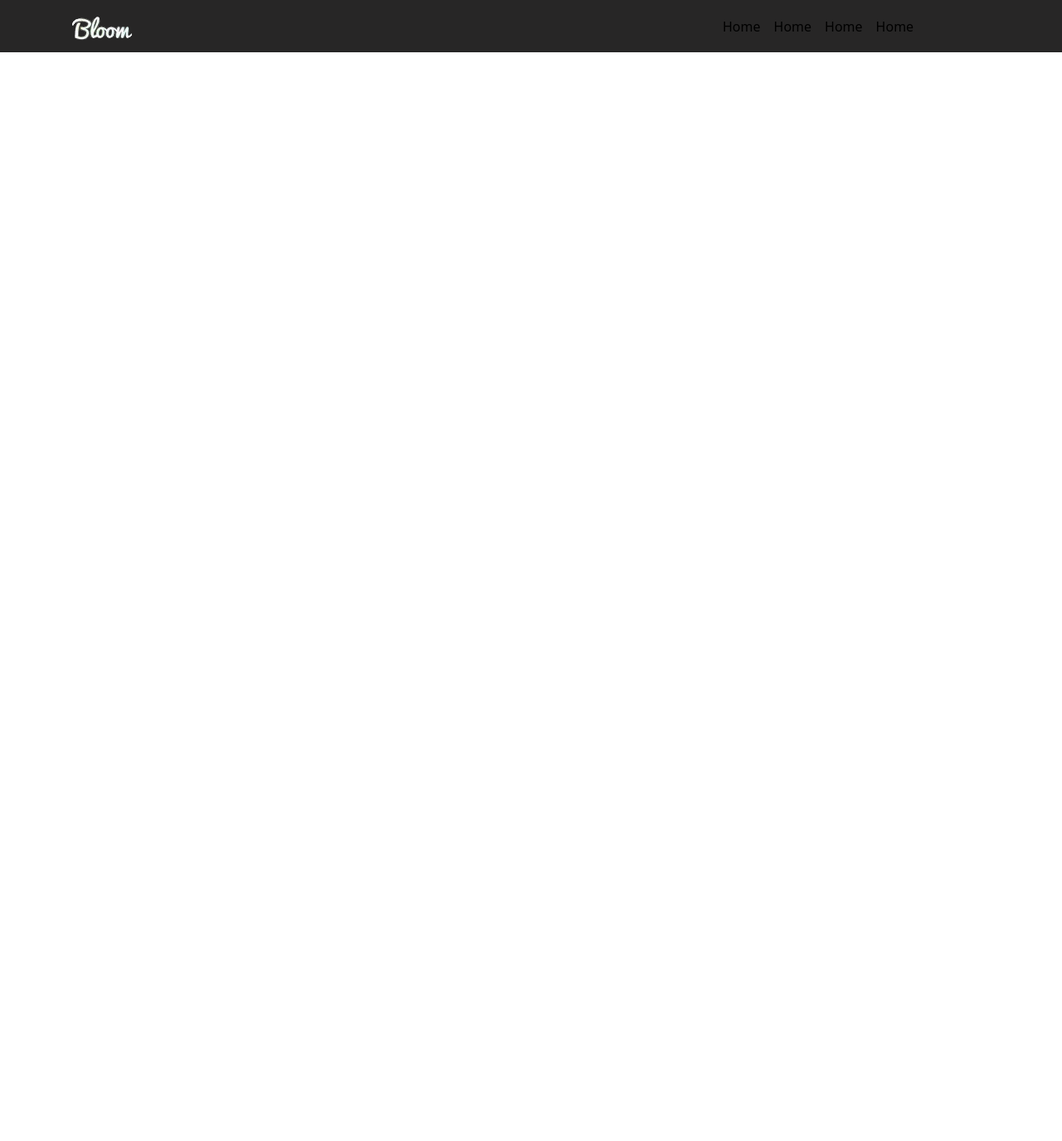
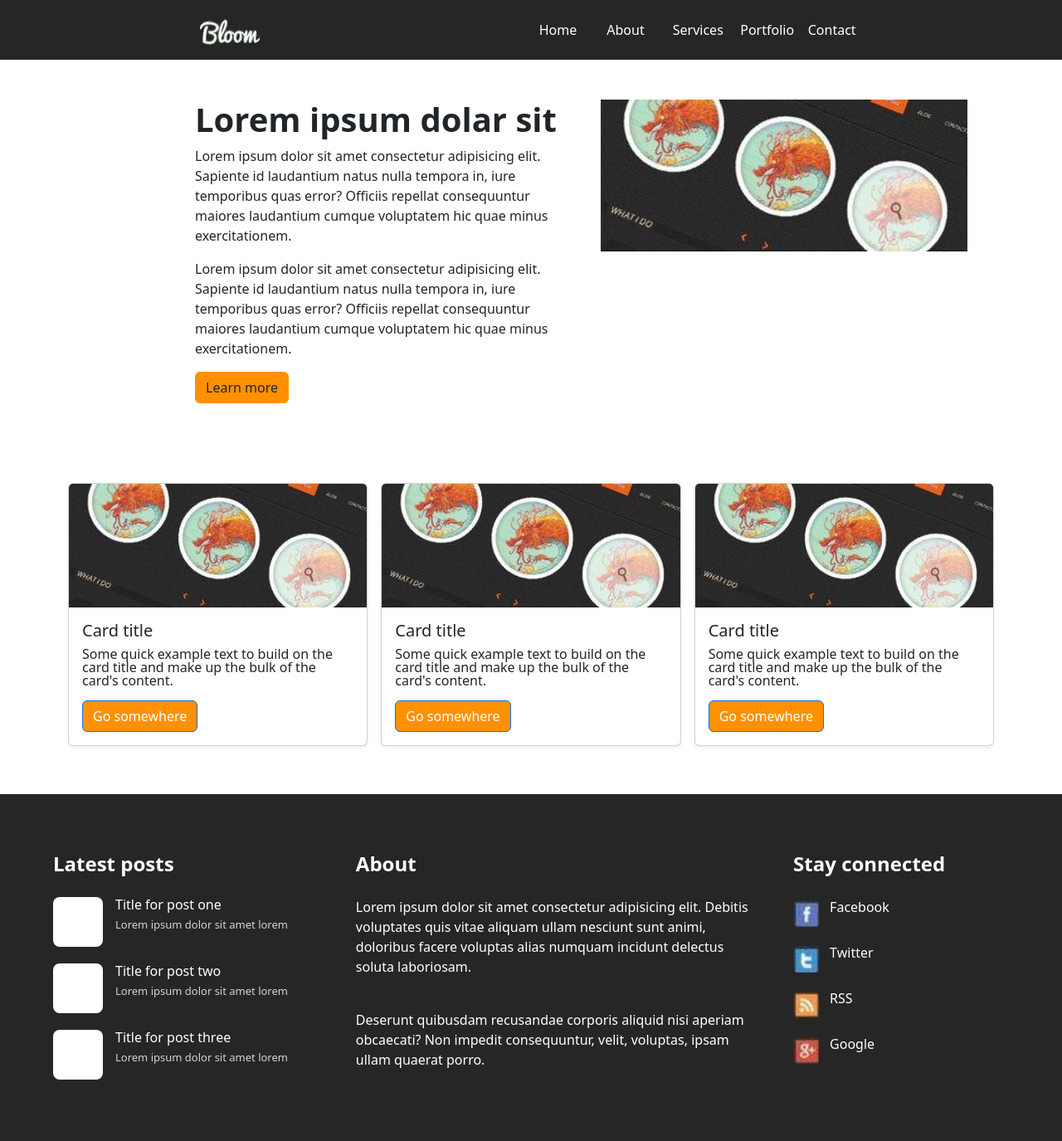
Before and after one commit to Web-Affan-Farooq/bloom, a plain HTML site: page bootstrap-version/index.html in a window 1280 px wide. Shown: the whole page at 83% size. Before the commit the page ends 800 px from the top, so only its background shows below. Drawn offline with nearby package versions, Linux system fonts and the light colour scheme.

Commit message:
Completed bootstrap version

```diff
--- /dev/null
+++ b/bootstrap-version/footer.css
@@ -0,0 +1,115 @@
+footer {
+    display: flex;
+    flex-wrap: wrap;
+    margin-top: 10px;
+    justify-content: space-between;
+    align-items: start;
+    padding: 70px 5%;
+    color: white;
+    gap: 40px;
+    background-color: var(--primary);
+}
+
+footer h2 {
+    font-size: 24px;
+    margin-bottom: 25px;
+    font-weight: bold;
+}
+
+
+.latest-posts {
+    flex: 1;
+    min-width: 250px;
+}
+
+.about {
+    flex: 1.5;
+    min-width: 280px;
+}
+
+.links {
+    flex: 0.8;
+    min-width: 200px;
+}
+
+
+.ltp-container {
+    display: flex;
+    flex-direction: column;
+    gap: 20px;
+}
+
+.post-item {
+    display: flex;
+    justify-content: start;
+    align-items: center;
+    gap: 15px;
+}
+
+.post-item .img {
+    width: 60px;
+    height: 60px;
+    flex-shrink: 0;
+    background-color: white;
+    border-radius: 8px;
+}
+
+.post-item .content h3 {
+    font-size: 16px;
+    margin-bottom: 4px;
+}
+
+.post-item .content p {
+    font-size: 13px;
+    opacity: 0.8;
+}
+
+
+.links-container {
+    display: flex;
+    flex-direction: column;
+    gap: 15px;
+}
+
+.social-link {
+    display: flex;
+    align-items: center;
+    gap: 12px;
+    transition: transform 0.2s;
+    cursor: pointer;
+}
+
+.social-link:hover {
+    transform: translateX(5px);
+}
+
+.social-link .logo {
+    width: 32px;
+    height: 32px;
+    border-radius: 5px;
+}
+
+
+
+@media (max-width: 1024px) {
+    footer {
+        padding: 50px 30px;
+    }
+}
+
+@media (max-width: 768px) {
+    footer {
+        flex-direction: column;
+        gap: 50px;
+    }
+
+    .latest-posts,
+    .about,
+    .links {
+        width: 100%;
+    }
+
+    .about {
+        order: -1;
+    }
+}
--- a/bootstrap-version/index.html
+++ b/bootstrap-version/index.html
@@ -5,6 +5,7 @@
     <meta charset="UTF-8">
     <meta name="viewport" content="width=device-width, initial-scale=1.0">
     <title>Document</title>
+    <link rel="stylesheet" href="./footer.css">
     <link rel="stylesheet" href="https://cdn.jsdelivr.net/npm/bootstrap@5.3.8/dist/css/bootstrap.min.css">
     <style>
         :root {
@@ -13,47 +14,164 @@
             --accent: #dededed1 !important;
         }
 
-        .bg-background {
+        .bg-gray {
             background-color: var(--primary);
         }
 
-        nav a {
-            color: var(--accent);
+        li {
+            list-style-type: none;
+        }
+
+        a {
+            text-decoration: none;
+        }
+
+        .btn {
+            background-color: var(--foreground);
+            columns: var(--accent);
         }
     </style>
 </head>
 
 <body>
+    <!-- <input type="checkbox" id="menu-bar">
+            <label for="menu-bar" class="menu-icon"><i class="fa-solid fa-bars"></i></label> -->
+    <div class="bg-gray">
+        <header class="py-3 container-lg row m-auto justify-content-sm-around gap-sm-0 gap-2">
+            <img src="./images/logo.png" alt="logo" class="col-auto">
+            <nav class="col-12 col-sm-8 justify-content-lg-center col-xl-5 row align-items-center gap-sm-2">
+                <a href="#" class="col-sm-2 col-12 text-white py-2 text-center">Home</a>
+                <a href="#" class="col-sm-2 col-12 text-white py-2 text-center">About</a>
+                <a href="#" class="col-sm-2 col-12 text-white py-2 text-center">Services</a>
+                <a href="#" class="col-sm-2 col-12 text-white py-2 text-center">Portfolio</a>
+                <a href="#" class="col-sm-2 col-12 text-white py-2 text-center">Contact</a>
+            </nav>
+        </header>
+    </div>
 
-    <header>
-        <nav class="navbar navbar-expand-lg bg-background">
-            <div class="container">
-                <a class="navbar-brand" href="#"><img src="./images/logo.png"></a>
-                <button class="navbar-toggler" type="button" data-bs-toggle="collapse"
-                    data-bs-target="#navbarSupportedContent" aria-controls="navbarSupportedContent"
-                    aria-expanded="false" aria-label="Toggle navigation">
-                    <span class="navbar-toggler-icon"></span>
-                </button>
-                <div class="collapse navbar-collapse row justify-content-end md:bg-success" id="navbarSupportedContent">
-                    <ul class="text-center navbar-nav mb-2 mb-lg-0 col-4">
-                        <li class="nav-item">
-                            <a class="nav-link active" aria-current="page" href="#">Home</a>
-                        </li>
-                        <li class="nav-item">
-                            <a class="nav-link active" aria-current="page" href="#">Home</a>
-                        </li>
-                        <li class="nav-item">
-                            <a class="nav-link active" aria-current="page" href="#">Home</a>
-                        </li>
-                        <li class="nav-item">
-                            <a class="nav-link active" aria-current="page" href="#">Home</a>
-                        </li>
-                    </ul>
+    <main>
+        <article>
+
+            <section class="py-5 container-xl m-auto row justify-content-center gap-lg-4">
+                <div class="col-md-6 col-lg-5">
+                    <h1 class="fw-bold">Lorem ipsum dolar sit</h1>
+                    <div>
+                        <p>Lorem ipsum dolor sit amet consectetur adipisicing elit. Sapiente id laudantium natus nulla
+                            tempora in, iure temporibus quas error? Officiis repellat consequuntur maiores laudantium
+                            cumque voluptatem hic quae minus exercitationem.</p>
+                        <p>Lorem ipsum dolor sit amet consectetur adipisicing elit. Sapiente id laudantium natus nulla
+                            tempora in, iure temporibus quas error? Officiis repellat consequuntur maiores laudantium
+                            cumque voluptatem hic quae minus exercitationem.</p>
+                    </div>
+                    <div> <button type="button" class="btn">Learn more</button> </div>
+                </div>
+                <div class="col-4 col-lg-auto"> <img src="./images/banner-image.jpg" alt="Banner Image"
+                        class="w-auto h-50"> </div>
+            </section>
+
+            <section class="container-lg py-5">
+                <div class="row row-cols-1 row-cols-sm-2 row-cols-md-3 g-3 justify-content-center">
+                    <div class="col">
+                        <div class="card h-100 shadow-sm">
+                            <img src="./images/banner-image.jpg" class="card-img-top img-fluid" alt="Card image">
+                            <div class="card-body">
+                                <h5 class="card-title">Card title</h5>
+                                <p class="card-text lh-1">Some quick example text to build on the card title and make up
+                                    the bulk
+                                    of the card's content.</p>
+                                <a href="#" class="btn btn-primary stretched-link">Go somewhere</a>
+                            </div>
+                        </div>
+                    </div>
+                    <div class="col">
+                        <div class="card h-100 shadow-sm">
+                            <img src="./images/banner-image.jpg" class="card-img-top img-fluid" alt="Card image">
+                            <div class="card-body">
+                                <h5 class="card-title">Card title</h5>
+                                <p class="card-text lh-1">Some quick example text to build on the card title and make up
+                                    the bulk
+                                    of the card's content.</p>
+                                <a href="#" class="btn btn-primary stretched-link">Go somewhere</a>
+                            </div>
+                        </div>
+                    </div>
+                    <div class="col">
+                        <div class="card h-100 shadow-sm">
+                            <img src="./images/banner-image.jpg" class="card-img-top img-fluid" alt="Card image">
+                            <div class="card-body">
+                                <h5 class="card-title">Card title</h5>
+                                <p class="card-text lh-1">Some quick example text to build on the card title and make up
+                                    the bulk
+                                    of the card's content.</p>
+                                <a href="#" class="btn btn-primary stretched-link">Go somewhere</a>
+                            </div>
+                        </div>
+                    </div>
+                </div>
+            </section>
+
+        </article>
+    </main>
+
+    <footer>
+        <div class="latest-posts">
+            <h2>Latest posts</h2>
+            <div class="ltp-container">
+                <div class="post-item">
+                    <div class="img"></div>
+                    <div class="content">
+                        <h3>Title for post one</h3>
+                        <p>Lorem ipsum dolor sit amet lorem</p>
+                    </div>
+                </div>
+                <div class="post-item">
+                    <div class="img"></div>
+                    <div class="content">
+                        <h3>Title for post two</h3>
+                        <p>Lorem ipsum dolor sit amet lorem</p>
+                    </div>
+                </div>
+                <div class="post-item">
+                    <div class="img"></div>
+                    <div class="content">
+                        <h3>Title for post three</h3>
+                        <p>Lorem ipsum dolor sit amet lorem</p>
+                    </div>
                 </div>
             </div>
-        </nav>
-    </header>
+        </div>
 
+        <div class="about">
+            <h2>About</h2>
+            <p>Lorem ipsum dolor sit amet consectetur adipisicing elit. Debitis voluptates quis vitae aliquam ullam
+                nesciunt sunt animi, doloribus facere voluptas alias numquam incidunt delectus soluta laboriosam.</p>
+            <br>
+            <p>Deserunt quibusdam recusandae corporis aliquid nisi aperiam obcaecati? Non impedit consequuntur, velit,
+                voluptas, ipsam ullam quaerat porro.</p>
+        </div>
+
+        <div class="links">
+            <h2>Stay connected</h2>
+            <div class="links-container">
+                <div class="social-link">
+                    <img src="./images/facebook.jpg" alt="facebook" class="logo">
+                    <p>Facebook</p>
+                </div>
+                <div class="social-link">
+                    <img src="./images/twitter.jpg" alt="twitter" class="logo">
+                    <p>Twitter</p>
+                </div>
+                <div class="social-link">
+                    <img src="./images/rss.jpg" alt="rss" class="logo">
+                    <p>RSS</p>
+                </div>
+                <div class="social-link">
+                    <img src="./images/google.jpg" alt="google" class="logo">
+                    <p>Google</p>
+                </div>
+            </div>
+        </div>
+    </footer>
     <script src="https://cdn.jsdelivr.net/npm/bootstrap@5.3.8/dist/js/bootstrap.bundle.min.js"></script>
 
 </body>
```
Also changed, not shown: bootstrap-version/style.css (deleted).
